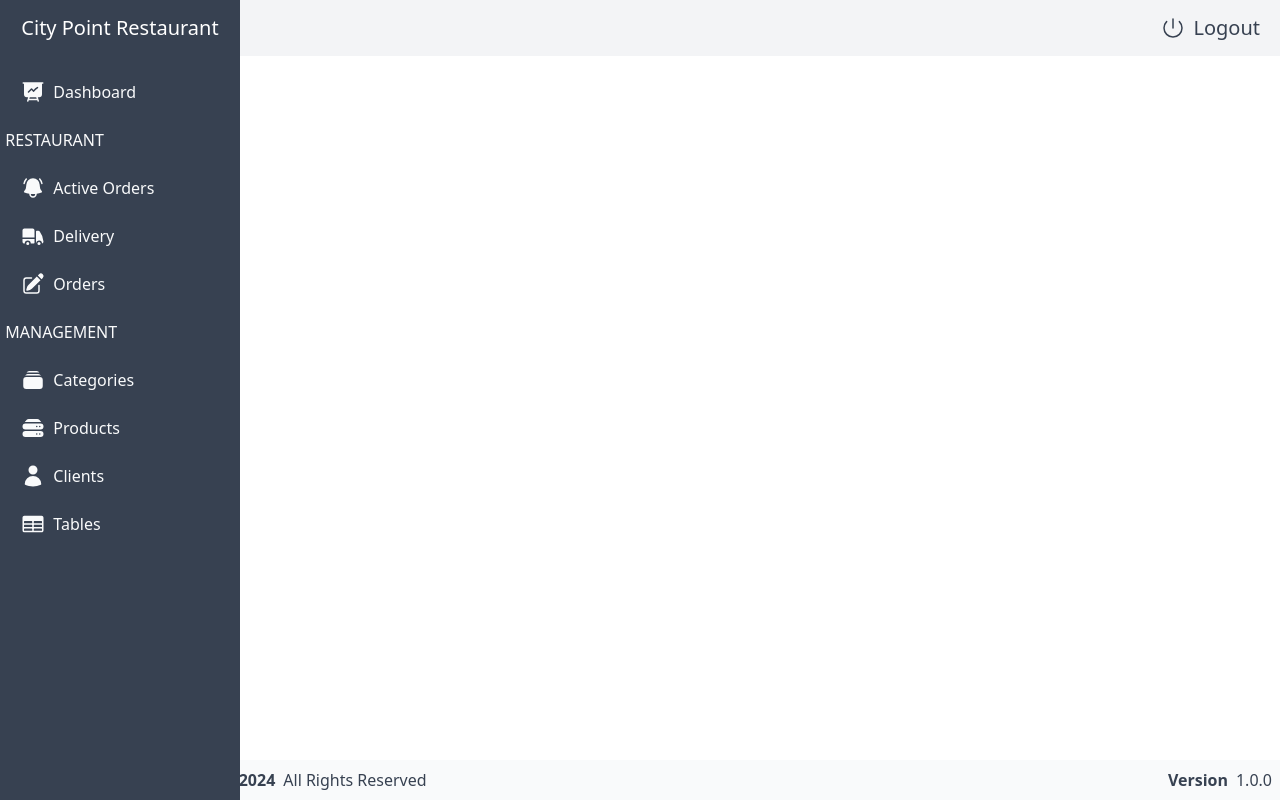
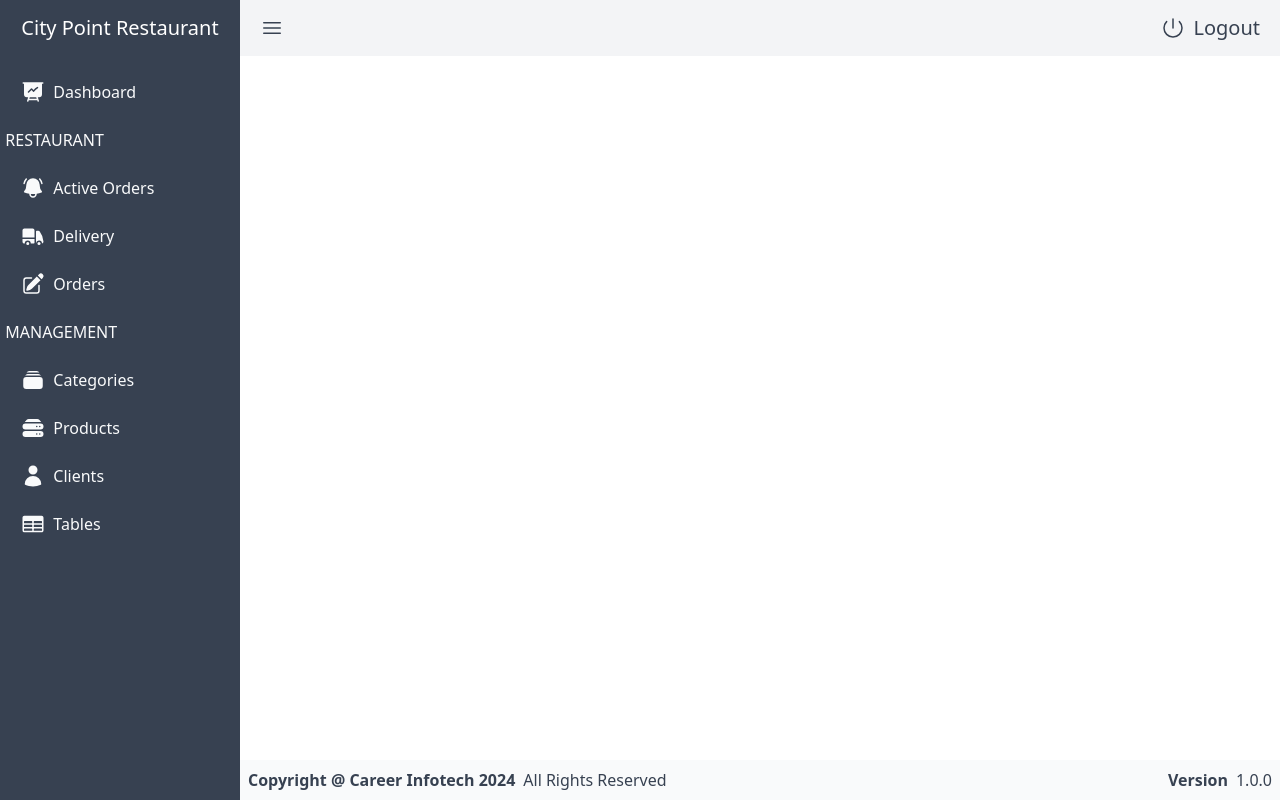
Before and after one commit to dev-vaibhav99/City-Point-Restaurant-Frontend, a React (Vite) app: page / in a window 1280 px wide. Built offline with nearby package versions, Linux system fonts and the light colour scheme.

Commit message:
Make components responsive

```diff
--- a/src/components/Footer.tsx
+++ b/src/components/Footer.tsx
@@ -1,13 +1,15 @@
 const Footer = () => {
   return (
-    <footer className="flex w-full h-10 bottom-0 fixed text-gray-700 bg-gray-50 justify-between items-center">
-      <div className="flex items-center">
-        <strong className="p-2">Copyright @ Career Infotech 2024</strong>{" "}
-        <p>All Rights Reserved</p>
-      </div>
-      <div className="flex items-center">
-        <strong>Version</strong>
-        <p className="p-2">1.0.0</p>
+    <footer className="flex w-full h-10 bottom-0 left-0 fixed text-gray-700 bg-gray-50 items-center">
+      <div className="w-full flex justify-between">
+        <div className="flex items-center md:ml-60">
+          <strong className="p-2">Copyright @ Career Infotech 2024</strong>
+          <p>All Rights Reserved</p>
+        </div>
+        <div className="flex items-center">
+          <strong>Version</strong>
+          <p className="p-2">1.0.0</p>
+        </div>
       </div>
     </footer>
   );
--- a/src/components/Header.tsx
+++ b/src/components/Header.tsx
@@ -1,9 +1,6 @@
 const Header = () => {
   return (
-    <header className="w-full h-14 top-0 left-0 flex justify-between items-center text-xl">
-      {/* <div className="w-64 bg-gray-700 h-full flex items-center justify-center text-white font-sans cursor-pointer">
-7        <p>City Point Restaurant</p>
-      </div> */}
+    <header className="h-14 top-0 left-0 flex justify-between items-center text-xl transition-transform md:ml-60 ">
       <div className="h-full bg-gray-100 w-full flex justify-between items-center px-5 text-gray-700">
         <svg
           xmlns="http://www.w3.org/2000/svg"
```
